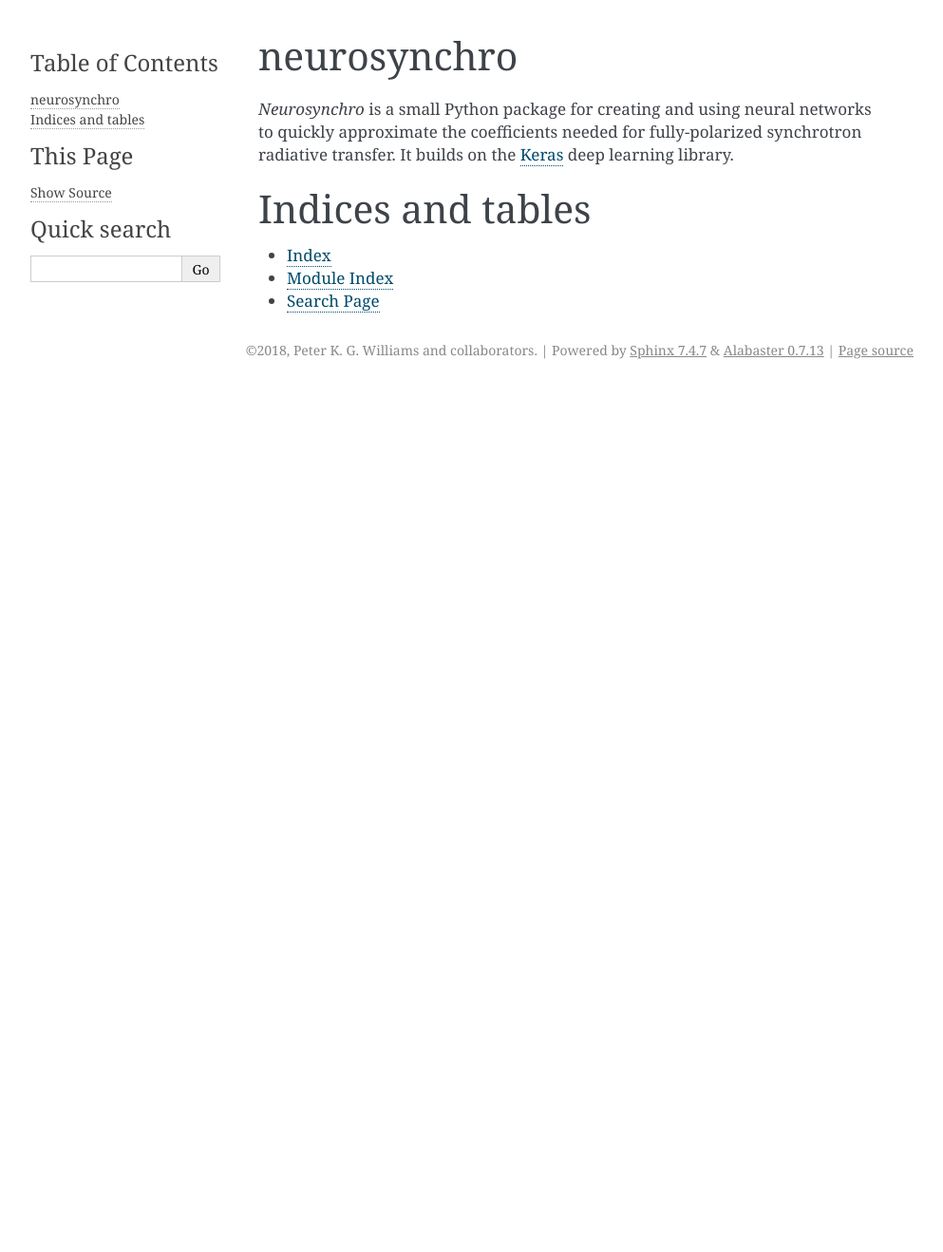
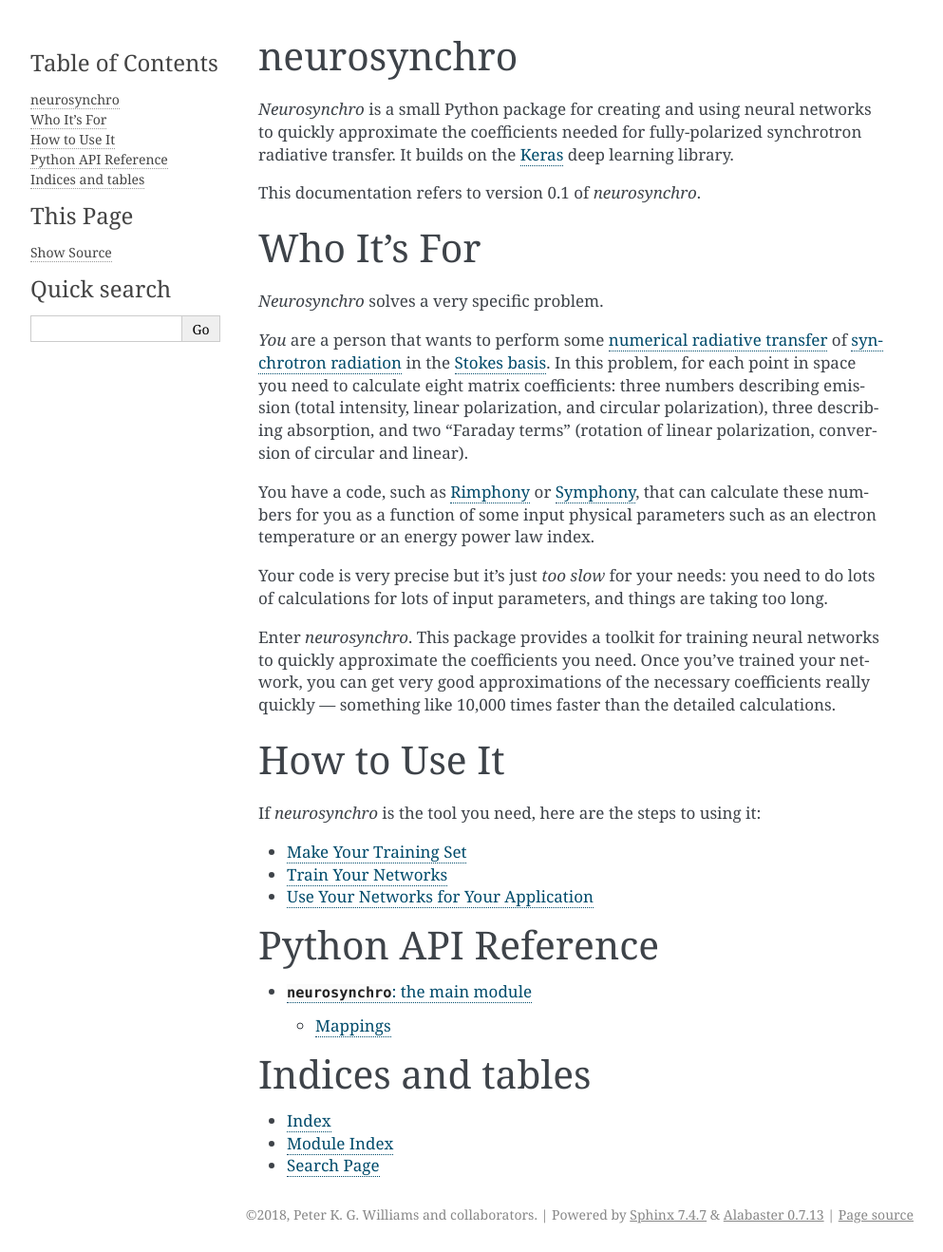
Before and after one commit to pkgw/neurosynchro, a Sphinx documentation site: the page built from doc/index.rst, in a window 1280 px wide. Shown: the whole page at 95% size, without its empty margins (148-1141 px from the left). Built offline with Sphinx 7.4.7, drawn with Linux system fonts in a browser that asks for light colours; formulas are drawn with MathJax 3; before the commit the page ends 900 px from its top, so only the background shows below that.

Commit message:
Iterate on docs and a few other things.

```diff
--- a/doc/index.rst
+++ b/doc/index.rst
@@ -1,3 +1,6 @@
+.. Copyright 2018 Peter K. G. Williams and collaborators. Licensed under the
+   Creative Commons Attribution-ShareAlike 4.0 International License.
+
 neurosynchro
 ============
 
@@ -6,10 +9,60 @@ networks to quickly approximate the coefficients needed for fully-polarized
 synchrotron radiative transfer. It builds on the `Keras <https://keras.io/>`_
 deep learning library.
 
+This documentation refers to version |version| of *neurosynchro*.
+
+
+Who It’s For
+============
+
+*Neurosynchro* solves a very specific problem.
+
+*You* are a person that wants to perform some `numerical radiative transfer
+<https://en.wikipedia.org/wiki/Radiative_transfer>`_ of `synchrotron radiation
+<https://en.wikipedia.org/wiki/Synchrotron_radiation>`_ in the `Stokes basis
+<https://en.wikipedia.org/wiki/Stokes_parameters>`_. In this problem, for each
+point in space you need to calculate eight matrix coefficients: three numbers
+describing emission (total intensity, linear polarization, and circular
+polarization), three describing absorption, and two “Faraday terms” (rotation
+of linear polarization, conversion of circular and linear).
+
+You have a code, such as `Rimphony <https://github.com/pkgw/rimphony/>`_ or
+`Symphony <https://github.com/AFD-Illinois/symphony>`_, that can calculate
+these numbers for you as a function of some input physical parameters such as
+an electron temperature or an energy power law index.
+
+Your code is very precise but it’s just *too slow* for your needs: you need to
+do lots of calculations for lots of input parameters, and things are taking
+too long.
+
+Enter *neurosynchro*. This package provides a toolkit for training neural
+networks to quickly approximate the coefficients you need. Once you’ve trained
+your network, you can get very good approximations of the necessary
+coefficients really quickly — something like 10,000 times faster than the
+detailed calculations.
+
+
+How to Use It
+=============
+
+If *neurosynchro* is the tool you need, here are the steps to using it:
+
 .. toctree::
    :maxdepth: 2
-   :caption: Contents:
 
+   make-training-set.rst
+   train-networks.rst
+   use-networks.rst
+
+
+Python API Reference
+====================
+
+
+.. toctree::
+   :maxdepth: 2
+
+   api/index.rst
 
 
 Indices and tables
```
Also changed, not shown: README.md (+5 -0 lines), doc/api/index.rst (added, +19 -0 lines), doc/make-training-set.rst (added, +7 -0 lines), doc/train-networks.rst (added, +7 -0 lines), doc/use-networks.rst (added, +7 -0 lines), setup.py (+8 -5 lines), 1 other file.
